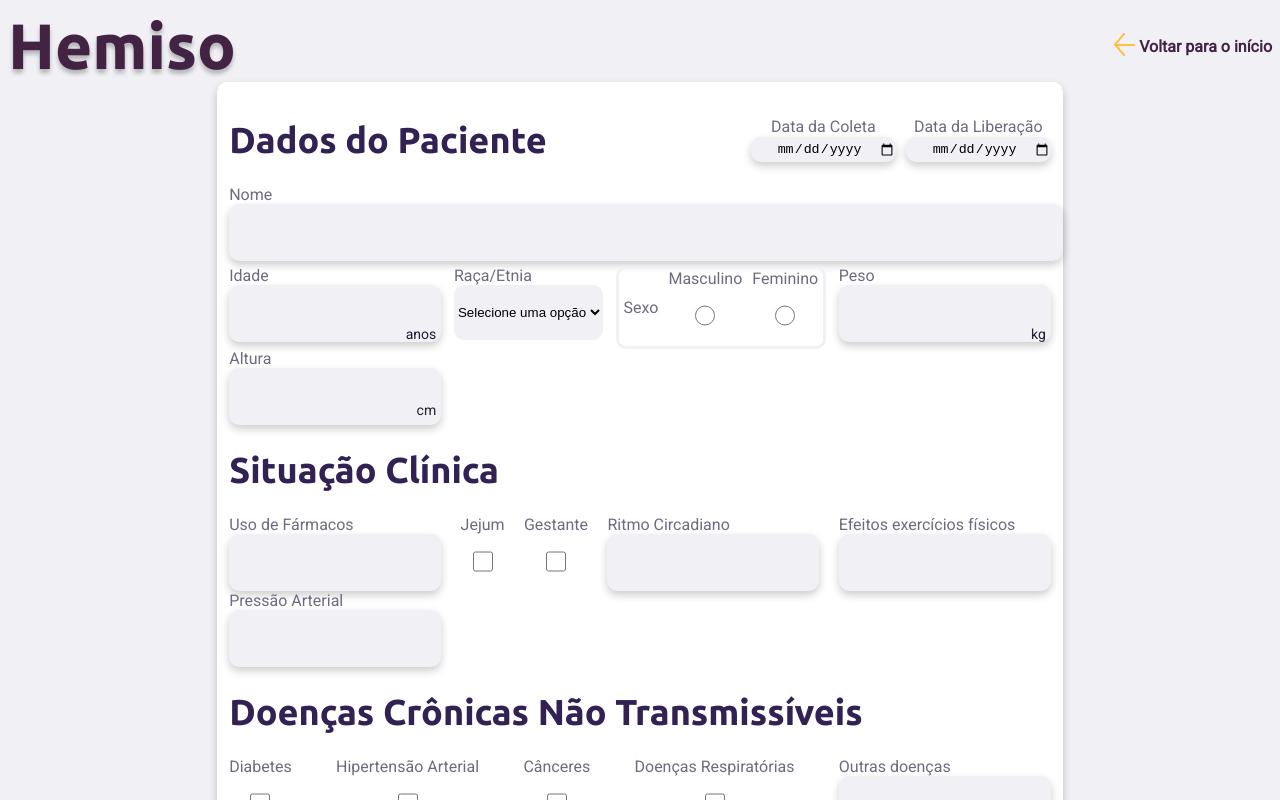
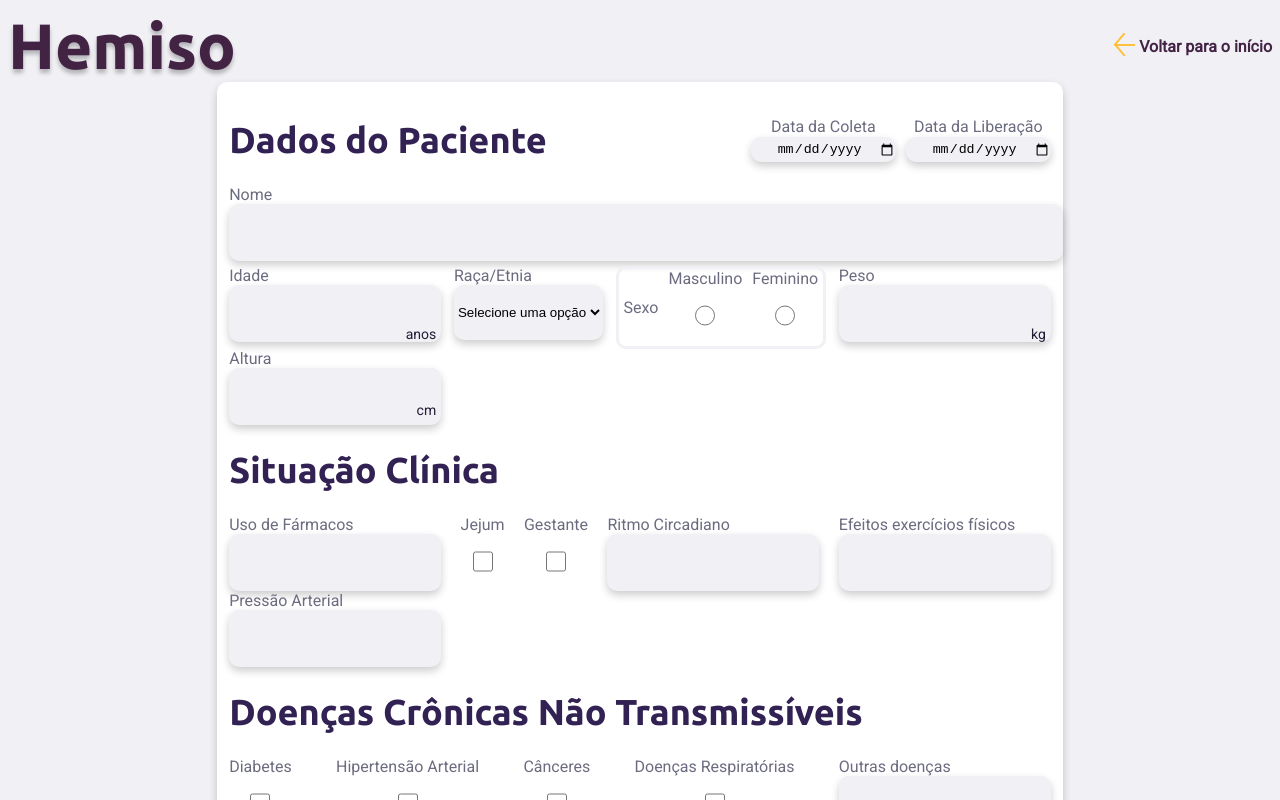
Before and after one commit to jean2q/Hemiso, a plain HTML site: page dadosPaciente.html in a window 1280 px wide. Shown: the top 800 px of the page. Drawn offline with Linux system fonts and the light colour scheme.

Commit message:
box shadow no select

```diff
--- a/styles/styleForm.css
+++ b/styles/styleForm.css
@@ -93,7 +93,7 @@ textarea {
     max-width: 200px;
     height: 55px;
 }
-input[type=text],[type=number]{
+input[type=text],[type=number], select{
     box-shadow: 0 4px 8px 0 rgba(0,0,0,0.2);
     transition: 0.3s;
 }
```
